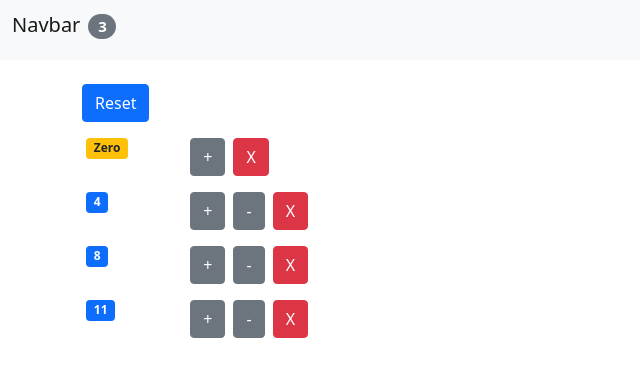
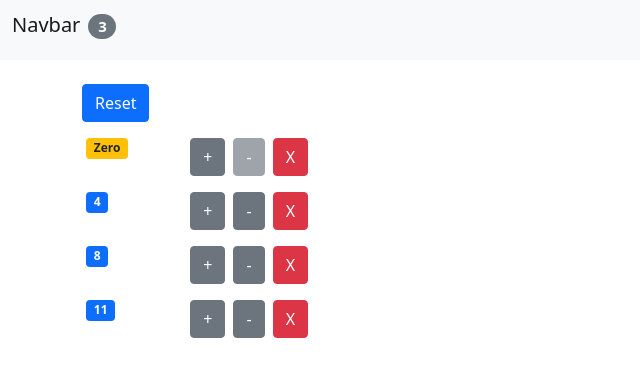
Before and after one commit to eva-hs/cart, a React (Create React App) app: page / in a window 1280 px wide. Shown: the top 376 px of the page, without its empty margins (0-640 px from the left). Built offline with nearby package versions, Linux system fonts and the light colour scheme.

Commit message:
Changed the format of the decrement button

```diff
--- a/src/components/Product.jsx
+++ b/src/components/Product.jsx
@@ -21,7 +21,7 @@ class Product extends Component {
             >
               +
             </button>
-            {/* Knappen ska endast synas om värdet quantity
+            {/* Knappen ska endast vara aktiv om värdet quantity
                   på just den raden är större än 0 */}
             <span>{this.formatDecrementButton(product)}</span>
             <button
@@ -51,15 +51,17 @@ class Product extends Component {
     // Jag använder this.props 2 gånger,
     // men ena är från this.props och andra från this.props.product,
     // så jag förenklar inte det.
-    return (
-      this.props.product.quantity > 0 && (
+    return this.props.product.quantity > 0 ? (
       <button
         onClick={() => this.props.onDecrement(product)}
         className="btn btn-secondary ms-2"
       >
         -
       </button>
-      )
+    ) : (
+      <button className="btn btn-secondary ms-2" disabled>
+        -
+      </button>
     );
   }
 }
```
Lines whose indentation alone changed are shown as unchanged.
